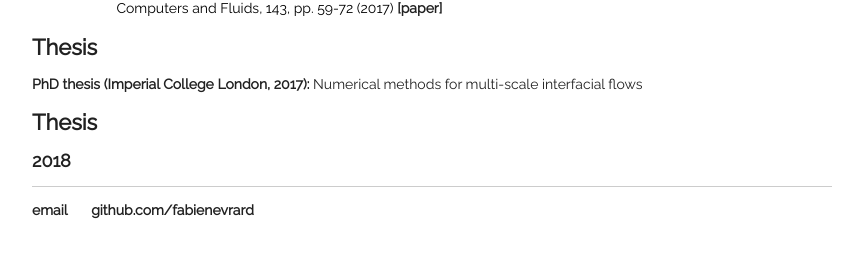
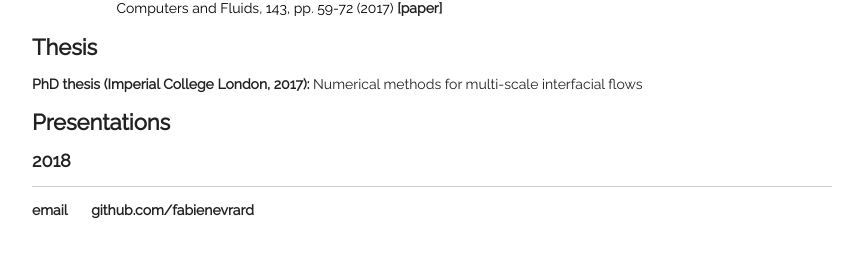
Before and after one commit to fabienevrard/fabienevrard.github.io, a Jekyll site: the page built from publications/index.html, in a window 1280 px wide. Shown: the part 406-664 px from the top of the page, without its empty margins (208-1062 px from the left). Built offline with Jekyll 4.4.1, drawn with Linux system fonts in a browser that asks for light colours.

Commit message:
Update index.html

```diff
--- a/publications/index.html
+++ b/publications/index.html
@@ -58,7 +58,7 @@ volume fractions using parabolic reconstruction on two-dimensional unstructured<
 	<h1>Thesis</h1>
 	<p><b>PhD thesis (Imperial College London, 2017):</b> Numerical methods for multi-scale interfacial flows</p>
 
-	<h1>Thesis</h1>
+	<h1>Presentations</h1>
 	<h2>2018</h2>
 
 
```
